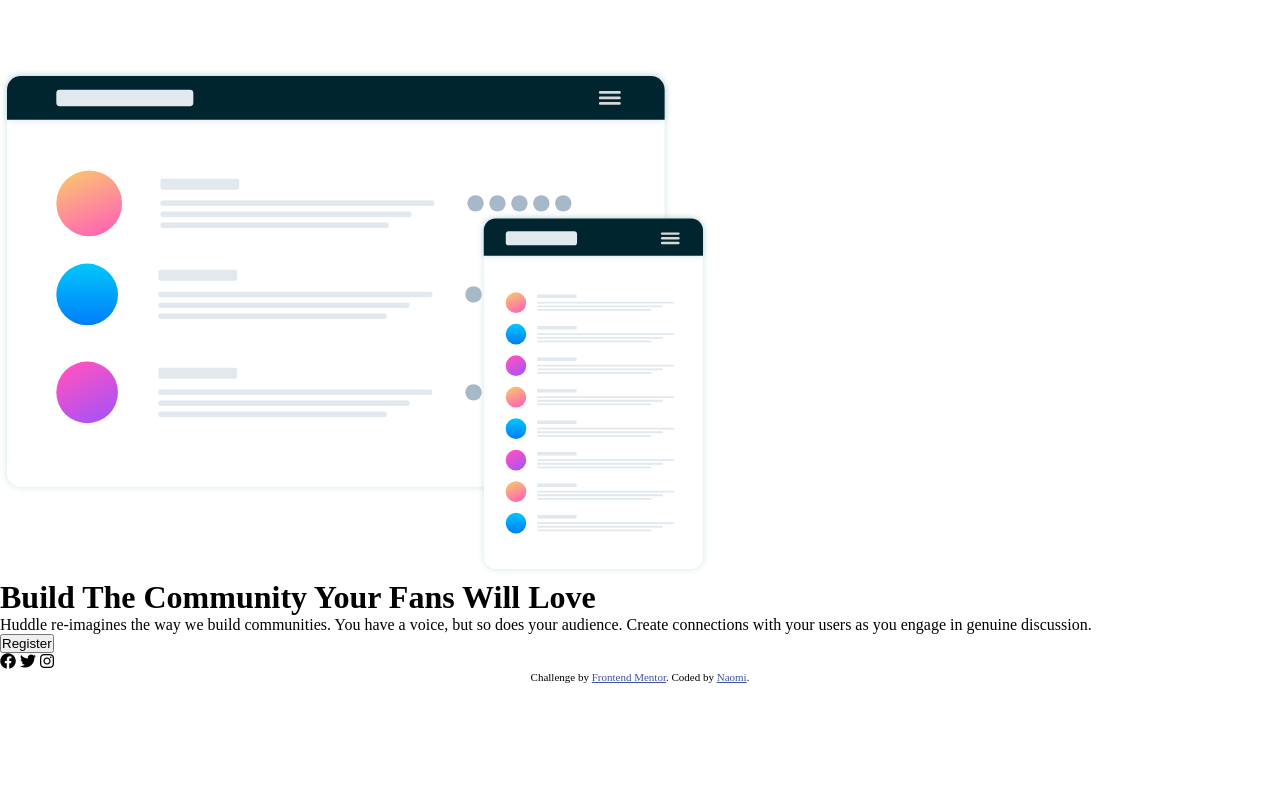
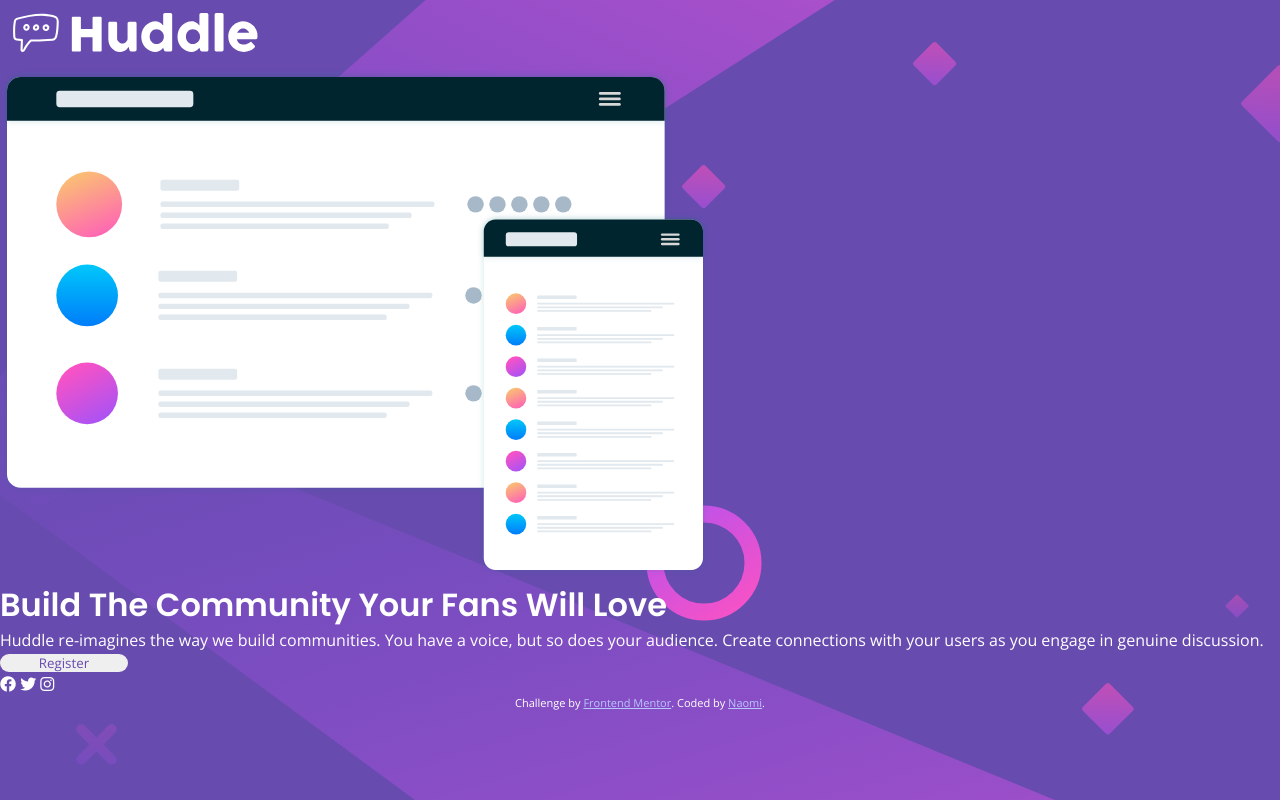
Before and after one commit to naomichoe/huddle-landing, a plain HTML site: page index.html in a window 1280 px wide. Drawn offline with nearby package versions, Linux system fonts and the light colour scheme.

Commit message:
Added all the basic CSS styling

```diff
--- a/index.html
+++ b/index.html
@@ -28,9 +28,9 @@
     </div>
   </div>
   <nav>
-    <i class="fa-brands fa-facebook"></i>
-    <i class="fa-brands fa-twitter"></i>
-    <i class="fa-brands fa-instagram"></i>
+    <i class="fa-brands fa-facebook"><a href="#"></a></i>
+    <i class="fa-brands fa-twitter"><a href="#"></a></i>
+    <i class="fa-brands fa-instagram"><a href="#"></a></i>
   </nav>
 
   <footer>
--- a/style.css
+++ b/style.css
@@ -18,11 +18,39 @@
 }
 
 body {
-    background-color: none;
+    background-image: url(images/bg-desktop.svg);
+    background-color: hsl(257, 40%, 49%);
+    color: #fff;
+    font-family: 'Open Sans', sans-serif;
+    font-weight: 400;
 }
 
+h1 {
+    font-family: 'Poppins', sans-serif;
+    font-weight: 600;
+}
+
+button {
+    font-family: inherit;
+    color: hsl(257, 40%, 49%);
+    cursor: pointer;
+    width: 10%;
+    border-radius: 10px;
+    border: none;
+}
+
+button:hover {
+    background-color: hsl(300, 69%, 71%);
+    color: white;
+}
+
+i:hover {
+    color: hsl(300, 69%, 71%);
+}
+
+/*Start layout changes here*/
 
 
-/*Given style from FM*/
+/*Given style from FM for the footer*/
 .attribution { font-size: 11px; text-align: center; }
-.attribution a { color: hsl(228, 45%, 44%); }
+.attribution a { color: hsl(228, 100%, 86%); }
```
Also changed, not shown: design/active-states.jpg.
